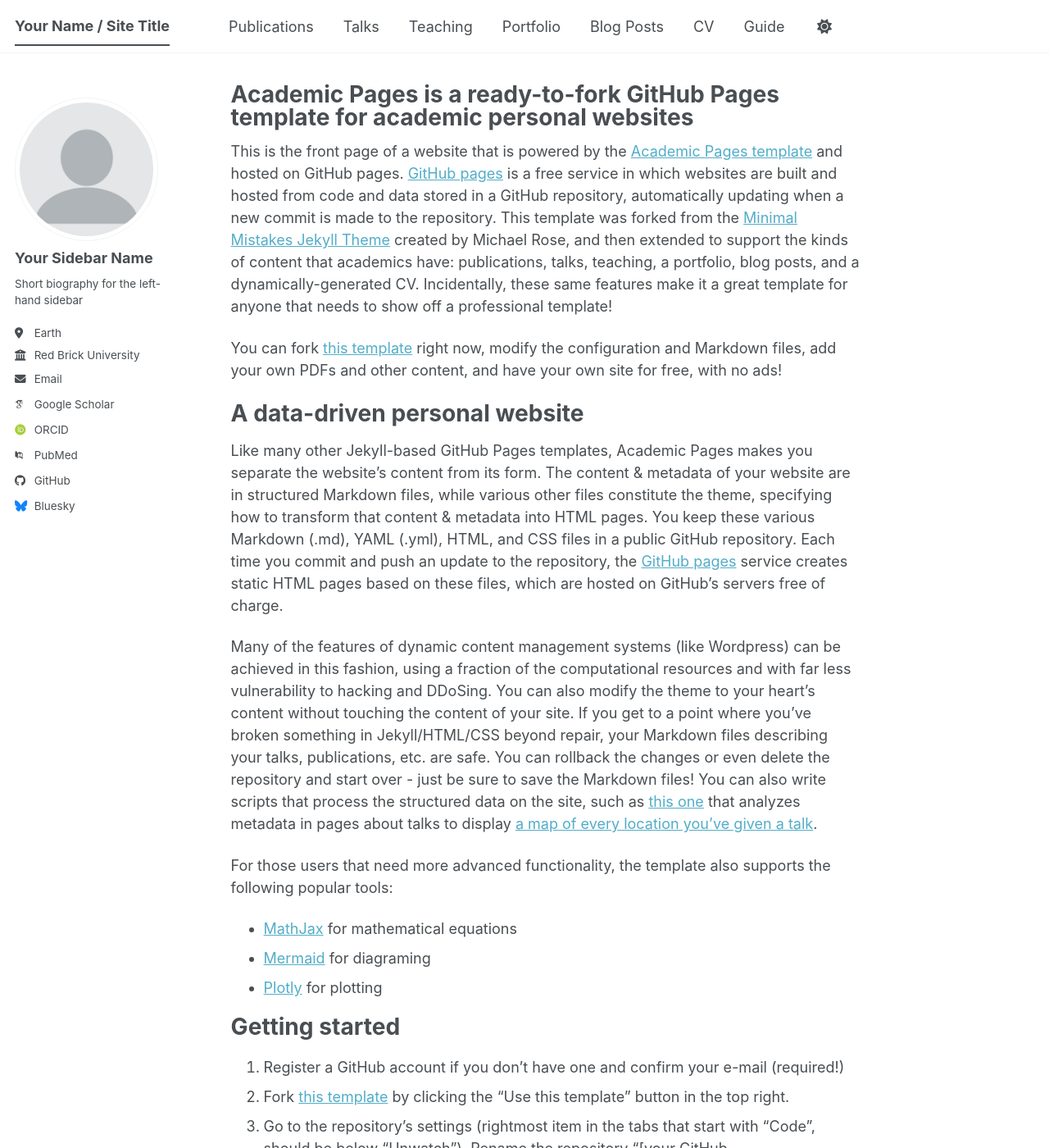
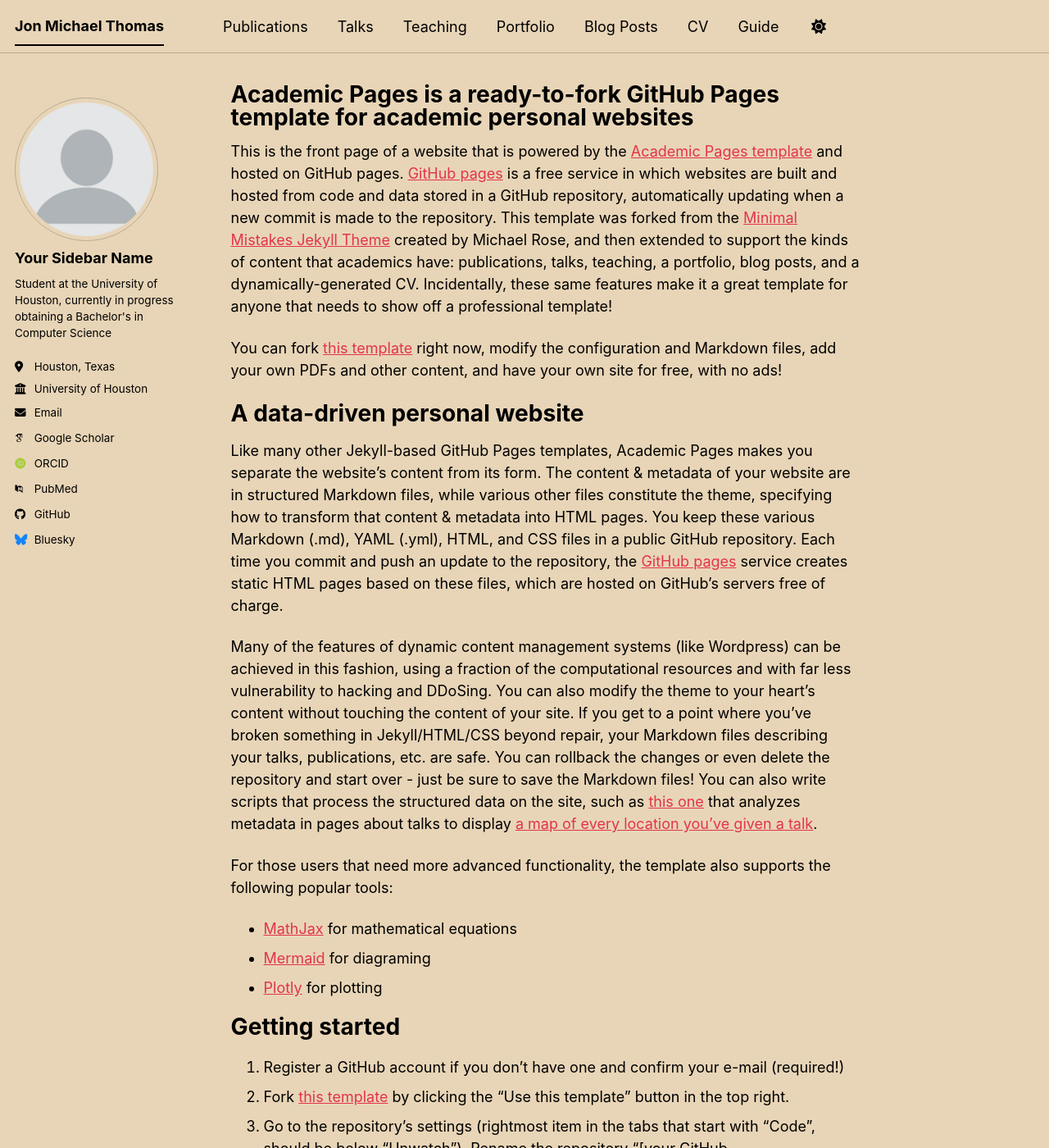
Before and after one commit to mikT03/mikT03.github.io, a Jekyll site: the page built from _pages/about.md, in a window 1280 px wide and 1400 px high. Shown: the whole window at 82% size. Built offline with Jekyll 4.4.1, drawn with Linux system fonts in a browser that asks for light colours; some web fonts are replaced; a script bundle is joined from its source files by our own code; library files that are not in the unit come from our copies; some of the changed text lies outside the part shown.

Commit message:
Update _config.yml

```diff
--- a/_config.yml
+++ b/_config.yml
@@ -8,15 +8,15 @@
 
 # Basic Site Settings
 locale                   : "en-US"
-site_theme               : "default" # The available themes options are "default", "air", "sunrise", "mint", "dirt" and "contrast"
-title                    : "Your Name / Site Title"
+site_theme               : "sunrise" # The available themes options are "default", "air", "sunrise", "mint", "dirt" and "contrast"
+title                    : "Jon Michael Thomas"
 title_separator          : "-"
-name                     : &name "Your Name"
-description              : &description "Your Name's academic portfolio"   # Update this with a general description of your site, this is the default if not overridden by a page
+name                     : &name "Mike Thomas"
+description              : &description "Personal Resume And Portfolio"   # Update this with a general description of your site, this is the default if not overridden by a page
 url                      : https://academicpages.github.io # The base hostname & protocol for your site e.g. "https://[your GitHub username].github.io",
                                                            # or if you already have some other page hosted on Github then use "https://[your GitHub username].github.io/[Your Repo Name]"
 baseurl                  : "" # the subpath of your site, e.g. "/blog"
-repository               : "academicpages/academicpages.github.io"
+repository               : "mikT03.github.io"
 
 # Site Author - The following control what appear as part of the author content on the side bar.
 #               If a field is blank the icon and link will not appear, otherwise it will be shown.
@@ -26,22 +26,22 @@
   avatar           : "profile.png"
   name             : "Your Sidebar Name"
   pronouns         : # example: "she/her"
-  bio              : "Short biography for the left-hand sidebar"
-  location         : "Earth"
-  employer         : "Red Brick University"
+  bio              : "Student at the University of Houston, currently in progress obtaining a Bachelor's in Computer Science"
+  location         : "Houston, Texas"
+  employer         : "University of Houston"
   uri              : # URL
-  email            : "none@example.org"
+  email            : "jonthomas2003@gmail.com"
 
   # Academic websites
   academia         : # URL
   arxiv            : # URL - Update with the correct link to your profile
-  googlescholar    : "https://scholar.google.com/citations?user=PS_CX0AAAAAJ"
+  googlescholar    : "www.linkedin.com/in/jon-thomas-001a041a8/"
   inspire-hep      : # URL
   impactstory      : # URL
-  orcid            : "https://orcid.org/yourorcidurl"
+  orcid            : ""
   semantic         : # URL
   ssrn             : # URL
-  pubmed           : "https://www.ncbi.nlm.nih.gov/pubmed/?term=john+snow"
+  pubmed           : ""
   researchgate     : # URL
   scopus           : # URL
   zotero           : # URL
@@ -51,7 +51,7 @@
   bitbucket        : # Username - Update with your username on the site
   codepen          : # Username
   dribbble         : # Username
-  github           : "academicpages"
+  github           : "mikT03"
   kaggle           : # Username
   stackoverflow    : # User number or user number and name (i.e., use "1" or "1/jeff-atwood")
 
```
